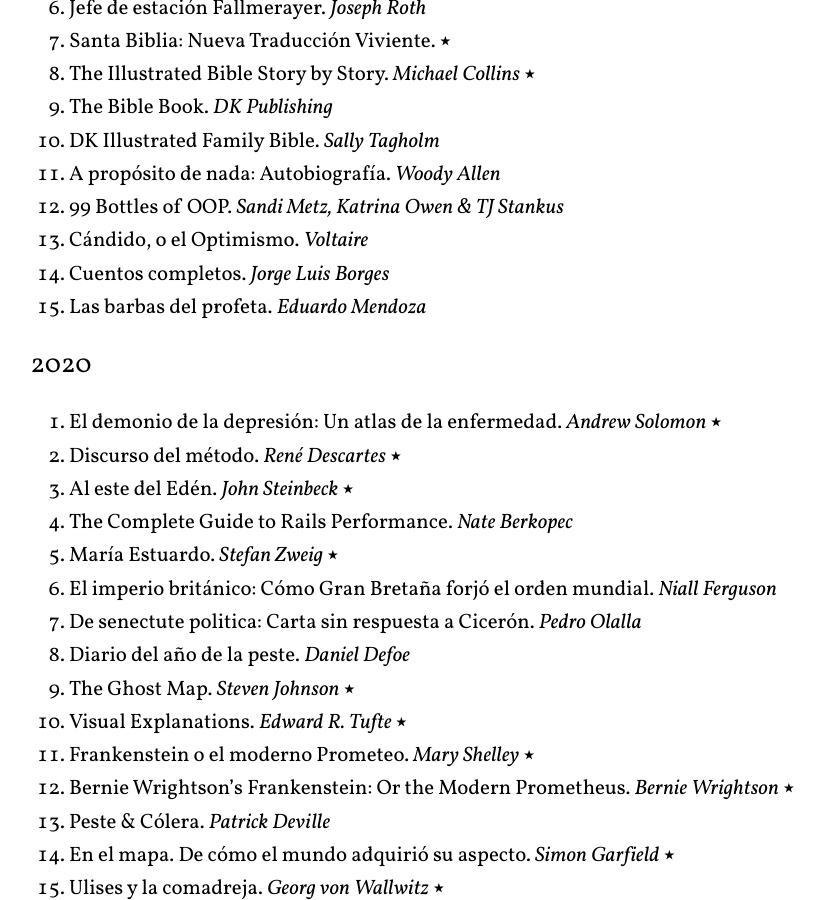
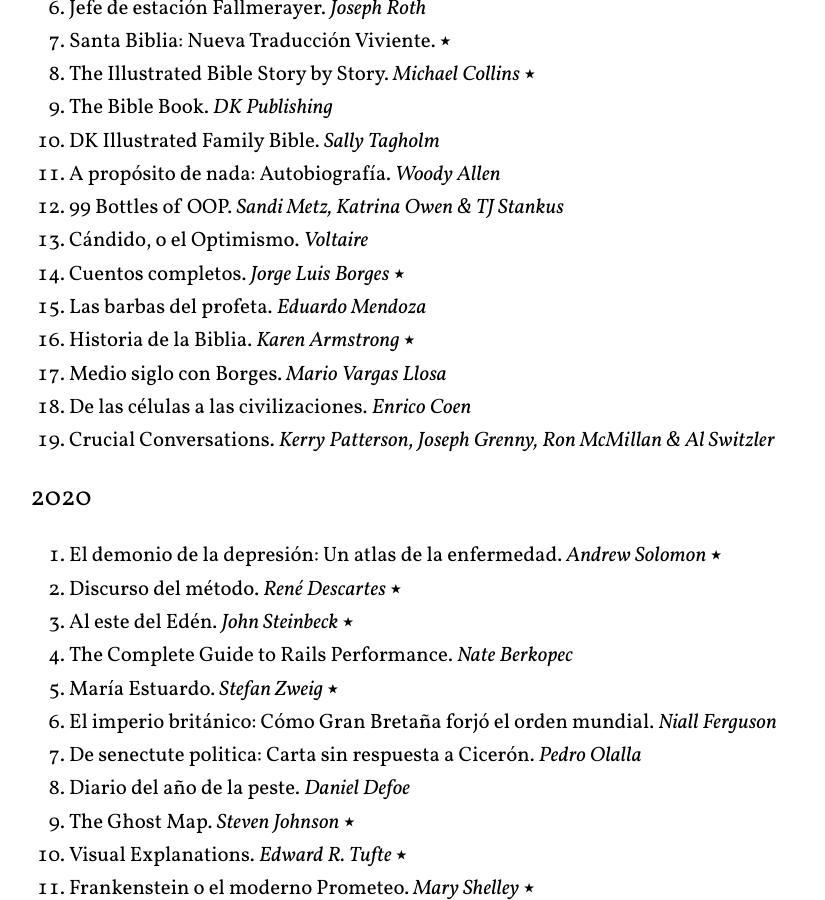
Before and after one commit to arturoherrero/arturoherrero.com, a Jekyll site: the page built from pages/books.md, in a window 1280 px wide and 900 px high, scrolled down 517 px. Shown: the whole window, without its empty margins (220-1045 px from the left). Built offline with Jekyll 4.4.1, drawn with Linux system fonts in a browser that asks for light colours.

Commit message:
Update lists

```diff
--- a/pages/books.md
+++ b/pages/books.md
@@ -23,8 +23,12 @@
 11. A propósito de nada: Autobiografía. *Woody Allen*
 12. 99 Bottles of OOP. *Sandi Metz, Katrina Owen & TJ Stankus*
 13. Cándido, o el Optimismo. *Voltaire*
-14. Cuentos completos. *Jorge Luis Borges*
+14. Cuentos completos. *Jorge Luis Borges* ⭑
 15. Las barbas del profeta. *Eduardo Mendoza*
+16. Historia de la Biblia. *Karen Armstrong* ⭑
+17. Medio siglo con Borges. *Mario Vargas Llosa*
+18. De las células a las civilizaciones. *Enrico Coen*
+19. Crucial Conversations. *Kerry Patterson, Joseph Grenny, Ron McMillan & Al Switzler*
 
 
 ### 2020
```
Also changed, not shown: pages/directors.md (+4 -0 lines).
